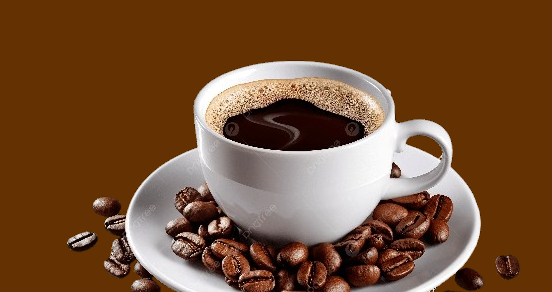
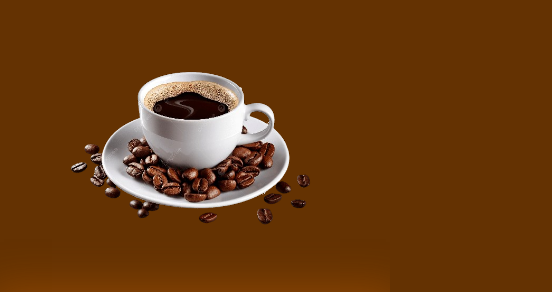
Before and after one commit to rafajudes/site-cafeteriaaaaa, a plain HTML site: page index.html in a window 390 px wide. Shown: the part 552-844 px from the top of the page, 552 px wide, since content can reach past the window. Drawn offline with Linux system fonts and the light colour scheme.

Commit message:
Add files via upload

```diff
--- a/style.css
+++ b/style.css
@@ -15,7 +15,6 @@ body {
     overflow-x: hidden;
 }
 
-
 /* novos comandos */
 
 body{
@@ -30,8 +29,6 @@ body{
 .flex{
     display: flex;
     flex-wrap: wrap;
-    gap: 40px;
-    align-items: center;
 
 }
 
@@ -501,15 +498,13 @@ section .portifolio h2 {
   }
 
 
-
-
   @media screen and (max-width:768px){
 
     .topo-do-site{
         width: 100%;
     }
 
-    /* novos comandos */
+    /* novo comando */
     @media screen and (max-width:768px){
 
     .flex {
@@ -518,11 +513,9 @@ section .portifolio h2 {
         text-align: center;
     }
 
-
-
 }
 
-    /* novos comandos */
+    /* novo comando */
 
 
 
@@ -586,13 +579,13 @@ section .portifolio h2 {
     }
 
 .sobre .txt-sobre h2{
-font-size: 50px;
+font-size: 40px;
 line-height: 60px;
 margin-bottom: 30px;
 }
 
 .sobre .txt-sobre p{
-    font-size: 15px;
+    font-size: 20px;
 
 }
 
@@ -617,8 +610,24 @@ footer .flex{
 
     }
 
+    /* novos comandos */
 
+* {
+    margin: 0;
+    padding: 0;
+    box-sizing: border-box;
+}
 
+.interface {
+    max-width: 1200px;
+    margin: 0 auto;
+    padding: 0 4%;
+}
+
+img {
+    max-width: 100%;
+    height: auto;
+}
 
 
 }
```
